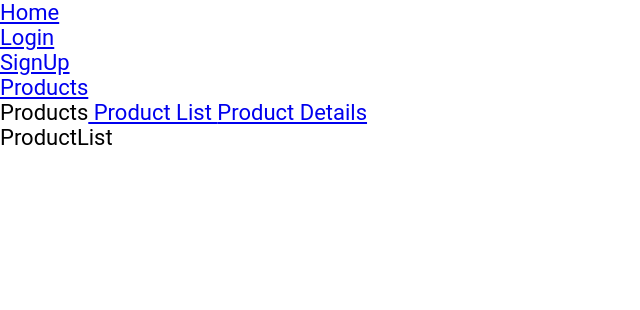
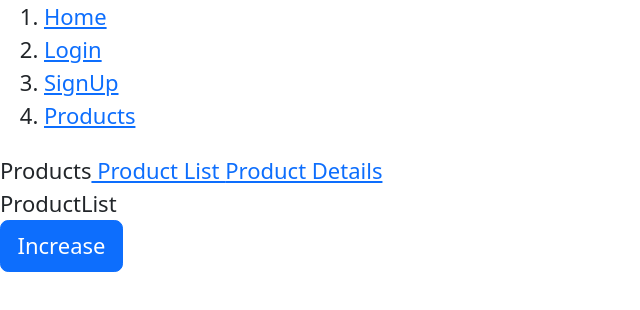
Before and after one commit to vikraman-mani/eCommerce-website, a React (Vite) app in the folder e-commerece_app/: page /products in a window 1280 px wide. Shown: the top 310 px of the page, without its empty margins (0-640 px from the left). Built offline with nearby package versions, Linux system fonts and the light colour scheme.

Commit message:
BootStrap

```diff
--- a/e-commerece_app/src/App.jsx
+++ b/e-commerece_app/src/App.jsx
@@ -6,6 +6,7 @@
 import {BrowserRouter, Routes, Route, Link} from 'react-router-dom'
 import ProductList from './components/ProductList'
 import ProductDetails from './components/ProductDetails'
+import '../node_modules/bootstrap/dist/css/bootstrap.min.css';
 
 function App() {
   let user = "Vikraman"
--- a/e-commerece_app/src/components/Products.jsx
+++ b/e-commerece_app/src/components/Products.jsx
@@ -1,5 +1,7 @@
 import React from 'react'
 import { Link, Outlet } from 'react-router-dom'
+import Button from 'react-bootstrap/Button';
+
 
 const Products = () => {
   return (
@@ -8,6 +10,7 @@
         <Link to="list"> Product List </Link>
         <Link to="details"> Product Details </Link>
         <Outlet/>
+        <Button variant="primary"> Increase </Button>
     </div>
   )
 }
```
